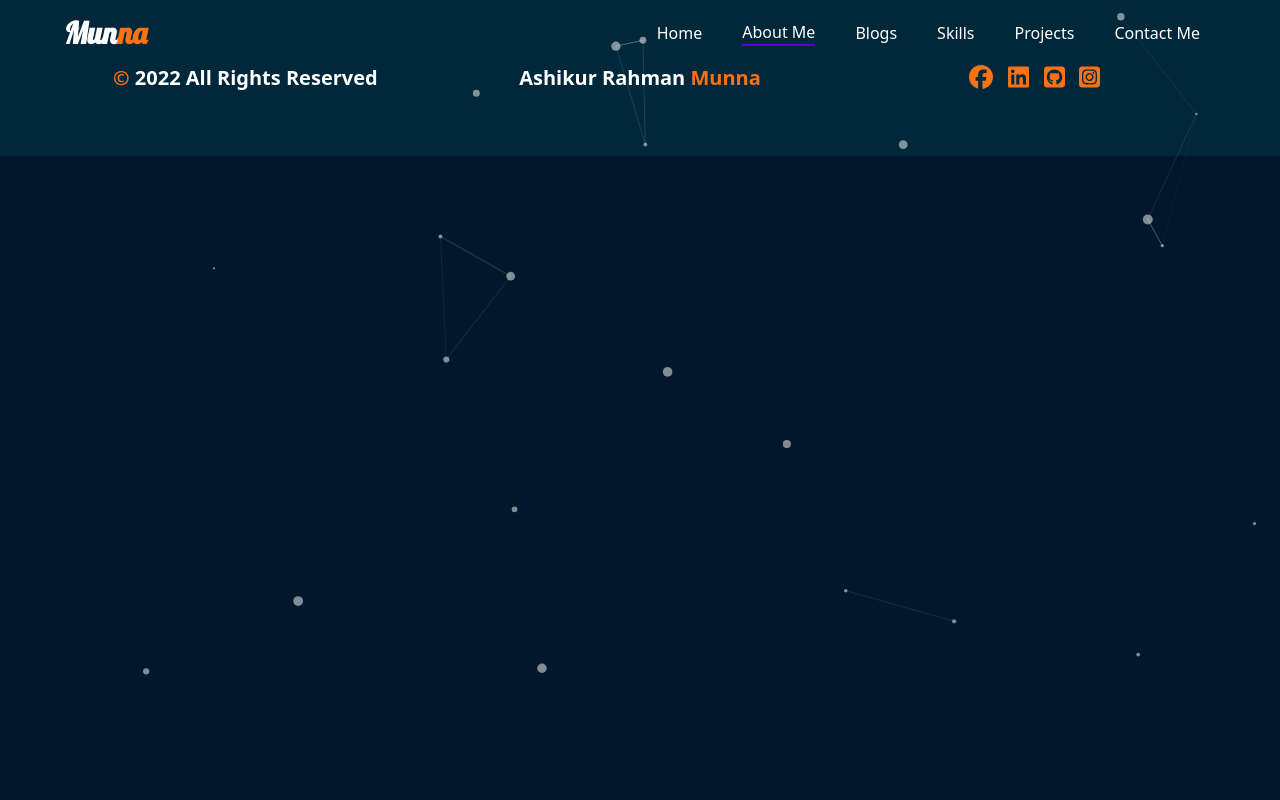
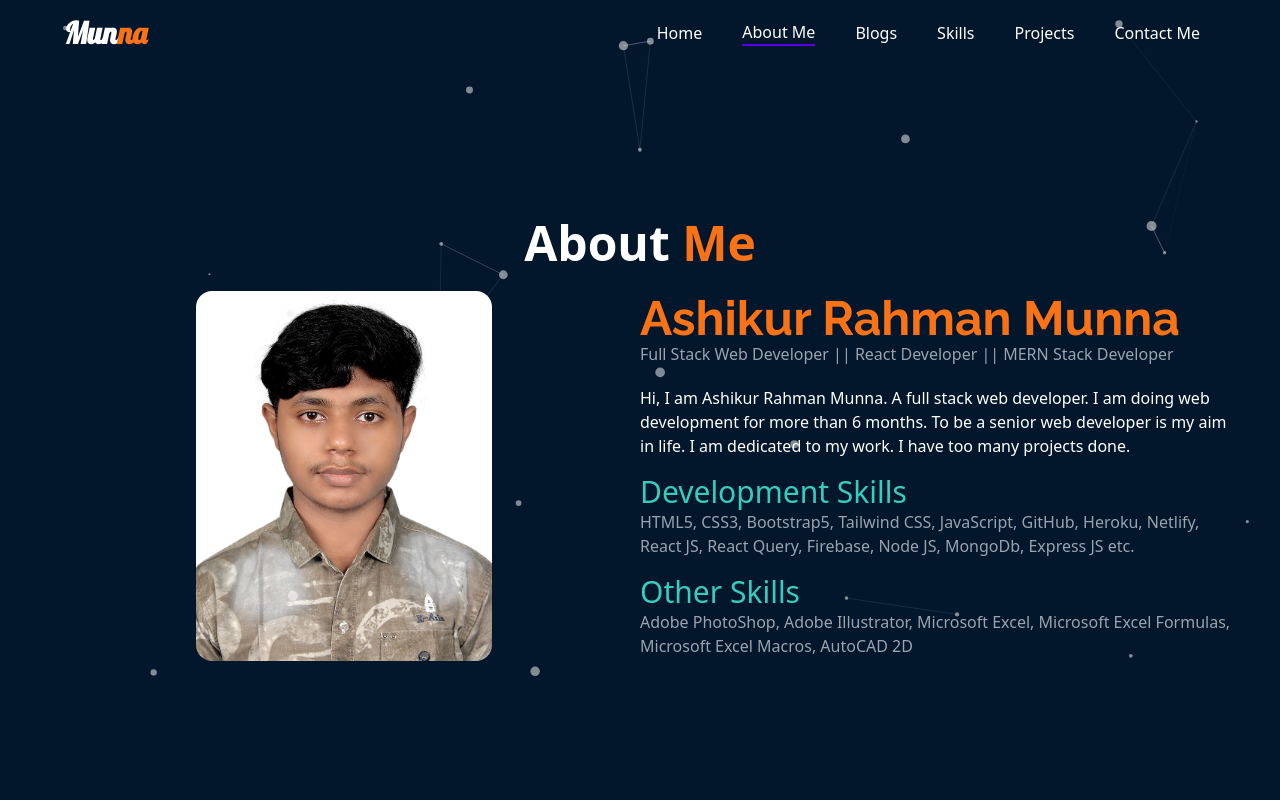
Before and after one commit to AshikurRahmanMunna/My-Portfolio, a React (Create React App) app: page / in a window 1280 px wide. Both pictures are taken after a click on the element "About Me". Shown: the top 800 px of the page. Built offline with nearby package versions, Linux system fonts and the light colour scheme.

Commit message:
All done

```diff
--- a/public/projects.json
+++ b/public/projects.json
@@ -84,6 +84,22 @@
   },
   {
     "id": 3,
+    "name": "Red Onion",
+    "img": "https://i.ibb.co/BPzpzqs/Screenshot-81.png",
+    "description": "This is a food ordering website website. There you can see foods in some categories like breakfast, lunch, dinner. User can also add product.",
+    "clientCode": "https://github.com/AshikurRahmanMunna/red-onion",
+    "serverCode": "https://github.com/AshikurRahmanMunna/red-onion-server",
+    "liveSite": "https://red-onion-c95dc.web.app/",
+    "technologies": [" React", "React Router", "Firebase", "Bootstrap", "React Bootstrap", "Node JS", "Express JS", "MongoDB"],
+    "imgSet": [
+      "https://i.ibb.co/Wzb2G9Q/Screenshot-82.png",
+      "https://i.ibb.co/p1jffzQ/Screenshot-83.png",
+      "https://i.ibb.co/hYHr9GH/Screenshot-86.png",
+      "https://i.ibb.co/4pyRKcy/Screenshot-87.png"
+    ]
+  },
+  {
+    "id": 4,
     "name": "Cloth Analysis",
     "img": "https://i.ibb.co/JpQ4XVv/Screenshot-9.png",
     "description": "This is a cloth analysis website. There is some charts and some reviews",
@@ -98,7 +114,7 @@
     ]
   },
   {
-    "id": 4,
+    "id": 5,
     "name": "Lucky One",
     "img": "https://i.ibb.co/hXQxzh5/Screenshot-75.png",
     "description": "This is a website to add cars to the cart. And then the website can choose a random item for you",
@@ -108,11 +124,12 @@
     "technologies": [" React", "Bootstrap", "React-Bootstrap"],
     "imgSet": [
       "https://i.ibb.co/CKkmcbb/Screenshot-76.png",
-      "https://i.ibb.co/s210M41/Screenshot-74.png"
+      "https://i.ibb.co/s210M41/Screenshot-74.png",
+      "https://i.ibb.co/MnkpCkC/image.png"
     ]
   },
   {
-    "id": 5,
+    "id": 6,
     "name": "Smartphone Master",
     "img": "https://i.ibb.co/bWq6vc5/Screenshot-77.png",
     "description": "This is a website to search smartphones. You can also see the smartphone details",
@@ -121,7 +138,9 @@
     "liveSite": "https://smartphone-master.netlify.app/",
     "technologies": [" React", "Bootstrap", "React-Bootstrap"],
     "imgSet": [
-      "https://i.ibb.co/W5G48nm/Screenshot-78.png"
+      "https://i.ibb.co/W5G48nm/Screenshot-78.png",
+      "https://i.ibb.co/vkY1Z33/Screenshot-89.png",
+      "https://i.ibb.co/JQbV3RQ/Screenshot-90.png"
     ]
   }
 ]
--- a/src/App.js
+++ b/src/App.js
@@ -9,6 +9,8 @@ import Footer from "./components/Footer";
 import ParticlesAnimation from "./components/Particles";
 import Blogs from "./Pages/Blogs/Blogs";
 import { useEffect } from "react";
+import ToTop from "./components/ToTop";
+import AboutMe from "./Pages/Home/AboutMe";
 
 function App() {
   useEffect(() => {
@@ -22,9 +24,11 @@ function App() {
       <ParticlesAnimation />
       <Routes>
         <Route path="/" element={<Home />}></Route>
+        <Route path="/about" element={<AboutMe />}></Route>
         <Route path="/blogs" element={<Blogs />}></Route>
         <Route path="/project/:id" element={<ProjectById />}></Route>
       </Routes>
+      <ToTop></ToTop>
       <Footer></Footer>
       <ToastContainer />
     </div>
--- a/src/Pages/Home/AboutMe.js
+++ b/src/Pages/Home/AboutMe.js
@@ -3,21 +3,21 @@ import img from "../../assets/photos/munna-2.jpg";
 
 const AboutMe = () => {
   return (
-    <div className="min-h-screen flex items-center container lg:px-12 px-6 flex-col lg:flex-row-reverse">
+    <div id="about" className="min-h-screen flex items-center mx-auto justify-center container lg:px-12 px-6 my-10">
       <div>
-        <h2 className="text-center text-5xl text-white mb-6 font-bold">
+        <h2 className="text-center text-5xl text-white mb-6 font-bold mt-8 lg:mt-0">
           About <span className="text-primary">Me</span>
         </h2>
-        <div className="flex items-center justify-center">
-          <div className="flex-1 mr-12">
+        <div className="flex items-center justify-center flex-col lg:flex-row">
+          <div className="mx-auto block flex-1">
             <img
-              className="w-3/6 mx-auto block rounded-2xl"
+              className="lg:w-3/6 rounded-2xl mx-auto"
               src={img}
               alt="munna"
             />
           </div>
           <div className="flex-1 text-white">
-            <h2 className="text-5xl text-primary font-raleway font-bold">
+            <h2 className="text-2xl lg:text-5xl mt-4 lg:mt-0 text-primary font-raleway font-bold">
               Ashikur Rahman Munna
             </h2>
             <p className="text-gray-400">
@@ -25,11 +25,10 @@ const AboutMe = () => {
               Developer
             </p>
             <p className="mt-5">
-              Hi, I am Ashikur Rahman Munna. A junior web developer. I am
-              learning web development for more than 6 months. To be a web
+              Hi, I am Ashikur Rahman Munna. A full stack web developer. I am
+              doing web development for more than 6 months. To be a senior web
               developer is my aim in life. I am dedicated to my work. I have too
-              many projects done. Some of them is showed in the top project
-              section.
+              many projects done.
             </p>
             <h4 className="text-3xl text-accent mt-4">Development Skills</h4>
             <p className="text-gray-400">
--- a/src/Pages/Home/Banner.js
+++ b/src/Pages/Home/Banner.js
@@ -38,7 +38,7 @@ const Banner = () => {
             class="rounded-lg shadow-2xl z-40 lg:w-full lg:mt-0 mt-20"
             alt="img"
           />
-          <div>
+          <div className="lg:mt-0 mt-5">
             <h1 class="lg:text-5xl text-2xl font-raleway font-bold">
               Ashikur Rahman <span className="text-primary">Munna</span>
             </h1>
--- a/src/Pages/Home/Home.js
+++ b/src/Pages/Home/Home.js
@@ -9,7 +9,6 @@ const Home = () => {
     return (
         <div>
             <Banner></Banner>
-            <AboutMe></AboutMe>
             <Skills></Skills>
             <Projects></Projects>
             <ContactMe></ContactMe>
--- a/src/Pages/Project/ProjectById.js
+++ b/src/Pages/Project/ProjectById.js
@@ -96,6 +96,32 @@ const ProjectById = () => {
       },
       {
         id: 3,
+        name: "Red Onion",
+        img: "https://i.ibb.co/BPzpzqs/Screenshot-81.png",
+        description:
+          "This is a food ordering website website. There you can see foods in some categories like breakfast, lunch, dinner. User can also add product.",
+        clientCode: "https://github.com/AshikurRahmanMunna/red-onion",
+        serverCode: "https://github.com/AshikurRahmanMunna/red-onion-server",
+        liveSite: "https://red-onion-c95dc.web.app/",
+        technologies: [
+          " React",
+          "React Router",
+          "Firebase",
+          "Bootstrap",
+          "React Bootstrap",
+          "Node JS",
+          "Express JS",
+          "MongoDB",
+        ],
+        imgSet: [
+          "https://i.ibb.co/Wzb2G9Q/Screenshot-82.png",
+          "https://i.ibb.co/p1jffzQ/Screenshot-83.png",
+          "https://i.ibb.co/hYHr9GH/Screenshot-86.png",
+          "https://i.ibb.co/4pyRKcy/Screenshot-87.png",
+        ],
+      },
+      {
+        id: 4,
         name: "Cloth Analysis",
         img: "https://i.ibb.co/JpQ4XVv/Screenshot-9.png",
         description:
@@ -111,7 +137,7 @@ const ProjectById = () => {
         ],
       },
       {
-        id: 4,
+        id: 5,
         name: "Lucky One",
         img: "https://i.ibb.co/hXQxzh5/Screenshot-75.png",
         description:
@@ -123,10 +149,11 @@ const ProjectById = () => {
         imgSet: [
           "https://i.ibb.co/CKkmcbb/Screenshot-76.png",
           "https://i.ibb.co/s210M41/Screenshot-74.png",
+          "https://i.ibb.co/MnkpCkC/image.png",
         ],
       },
       {
-        id: 5,
+        id: 6,
         name: "Smartphone Master",
         img: "https://i.ibb.co/bWq6vc5/Screenshot-77.png",
         description:
@@ -135,7 +162,11 @@ const ProjectById = () => {
         serverCode: null,
         liveSite: "https://smartphone-master.netlify.app/",
         technologies: [" React", "Bootstrap", "React-Bootstrap"],
-        imgSet: ["https://i.ibb.co/W5G48nm/Screenshot-78.png"],
+        imgSet: [
+          "https://i.ibb.co/W5G48nm/Screenshot-78.png",
+          "https://i.ibb.co/vkY1Z33/Screenshot-89.png",
+          "https://i.ibb.co/JQbV3RQ/Screenshot-90.png",
+        ],
       },
     ];
 
@@ -167,7 +198,7 @@ const ProjectById = () => {
                 rel="noopener noreferrer"
                 target={"_blank"}
                 href={clientCode}
-                className="btn btn-outline mr-4 btn-primary"
+                className="btn btn-outline mr-4 mt-2 lg:mt-0 btn-primary"
               >
                 Client Code <FontAwesomeIcon className="ml-2" icon={faCode} />
               </a>
@@ -177,7 +208,7 @@ const ProjectById = () => {
                 rel="noopener noreferrer"
                 target={"_blank"}
                 href={serverCode}
-                className="btn btn-outline mr-4 btn-primary"
+                className="btn btn-outline mr-4 mt-2 lg:mt-0 btn-primary"
               >
                 Server Code <FontAwesomeIcon className="ml-2" icon={faServer} />
               </a>
@@ -187,7 +218,7 @@ const ProjectById = () => {
                 rel="noopener noreferrer"
                 target={"_blank"}
                 href={liveSite}
-                className="btn btn-outline mr-4 btn-primary"
+                className="btn btn-outline mr-4 mt-2 lg:mt-0 btn-primary"
               >
                 Live Site <FontAwesomeIcon className="ml-2" icon={faGlobe} />
               </a>
--- a/src/components/Footer.js
+++ b/src/components/Footer.js
@@ -12,10 +12,10 @@ const Footer = () => {
     <div className="bg-secondary py-16 font-bold text-white">
       <div className="grid grid-cols-1 lg:grid-cols-3 justify-items-center container mx-auto lg:px-12">
         <h6 className="text-xl"><span className="text-primary">&copy;</span> 2022 All Rights Reserved</h6>
-        <h6 className="text-xl">
+        <h6 className="text-xl mt-2 lg:mt-0">
           Ashikur Rahman <span className="text-primary">Munna</span>
         </h6>
-        <div className="flex justify-between items-center w-2/6">
+        <div className="flex justify-between items-center w-3/6 lg:w-2/6 mt-4 lg:mt-0">
           <a
             rel="noreferrer noopener"
             target={"_blank"}
--- /dev/null
+++ b/src/components/ToTop.js
@@ -0,0 +1,30 @@
+import { faAnglesUp } from "@fortawesome/free-solid-svg-icons";
+import { FontAwesomeIcon } from "@fortawesome/react-fontawesome";
+import React, { useState } from "react";
+
+const ToTop = () => {
+  const [show, setShow] = useState(false);
+  const handleToTop = () => {
+    if (window.scrollY > 100) {
+      setShow(true);
+    } else {
+      setShow(false);
+    }
+  };
+  window.addEventListener('scroll', handleToTop);
+  return (
+    <div className={`${!show && 'hidden'}`}>
+      <a
+        href="/#"
+        className="fixed flex items-center justify-center bottom-4 right-4 lg:bottom-10 lg:right-10 bg-secondary rounded-full w-12 h-12 lg:w-16 lg:h-16 z-50"
+      >
+        <FontAwesomeIcon
+          icon={faAnglesUp}
+          className="text-2xl lg:text-4xl text-primary"
+        ></FontAwesomeIcon>
+      </a>
+    </div>
+  );
+};
+
+export default ToTop;
```
